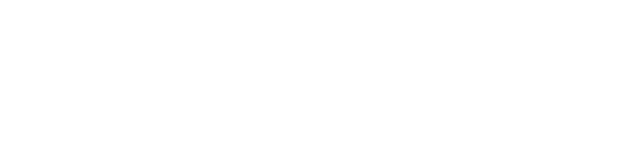
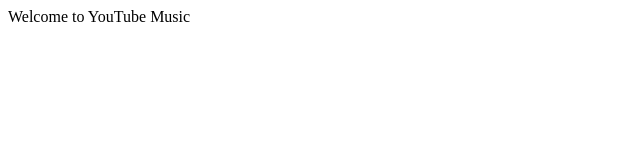
Before and after one commit to YingziCalgary/YouTubeMusic, a plain HTML site: page index.html in a window 1280 px wide. Shown: the whole page, without its empty margins (0-640 px from the left). Drawn offline with Linux system fonts and the light colour scheme.

Commit message:
Add files via upload

```diff
--- a/index.html
+++ b/index.html
@@ -6,6 +6,6 @@
     <title>Youtube Music</title>
 </head>
 <body>
-
+    Welcome to YouTube Music
 </body>
 </html>
```
